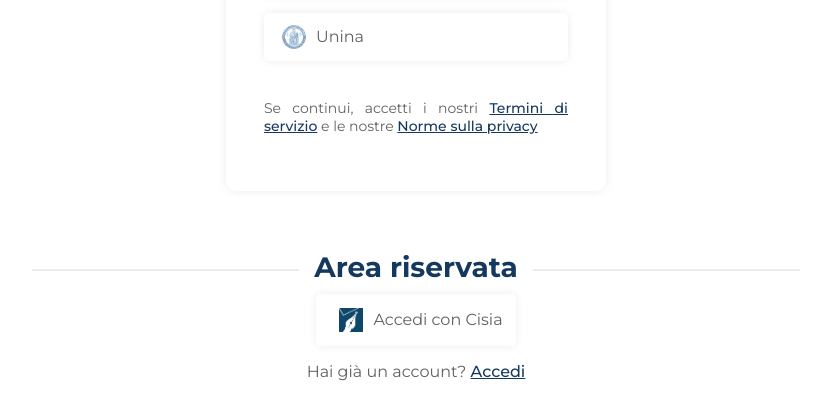
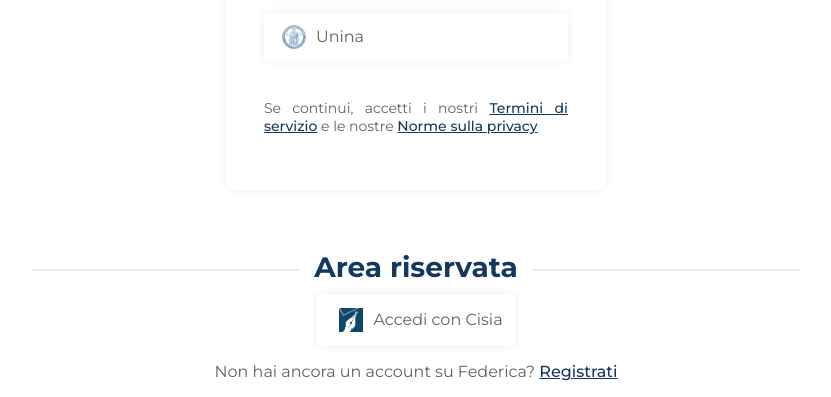
Before and after one commit to mattiaprincipe/mooc, a plain HTML site: page accedi.html in a window 1280 px wide. Shown: the part 520-917 px from the top of the page, without its empty margins (224-1055 px from the left). Drawn offline with Linux system fonts and the light colour scheme.

Commit message:
Update accedi.html

```diff
--- a/accedi.html
+++ b/accedi.html
@@ -65,7 +65,7 @@
                 <img src="assets/img/cisialogo.jpeg" alt="Logo">
                 <label class="sso_title">Accedi con Cisia</label>
             </a>
-            <p>Hai già un account? <a href="accedi.html"> Accedi</a> </p>
+            <p>Non hai ancora un account su Federica? <a href="accedi.html"> Registrati</a> </p>
         </div>
     </div>
 </body>
```
